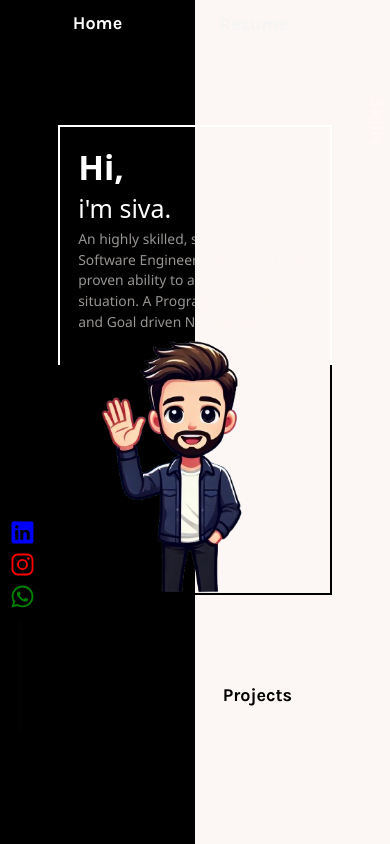
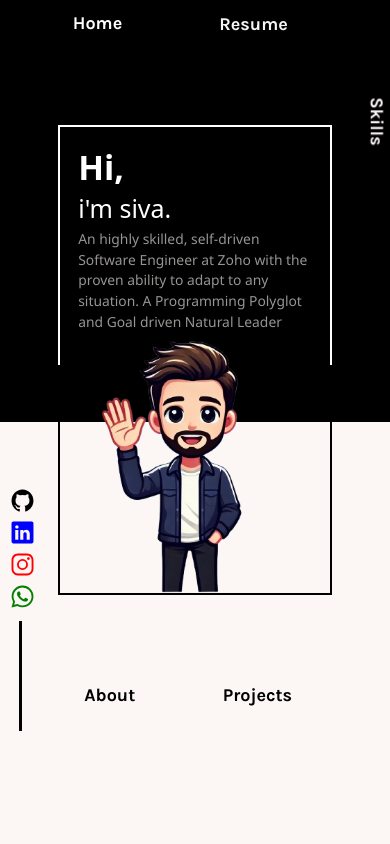
Before and after one commit to siva1212gmail/javascript, a plain HTML site: page index.html in a window 390 px wide. Drawn offline with nearby package versions, Linux system fonts and the light colour scheme.

Commit message:
Update style_media.css

```diff
--- a/css/index/style_media.css
+++ b/css/index/style_media.css
@@ -130,7 +130,7 @@
       /* Styles for small mobile devices */
       html, body {
           height: 100%;
-          background: linear-gradient(to top,#fcf6f4 50%, black 50%);
+          background: linear-gradient(to top,#fcf6f4 50%, black 50%)!important;
           overflow: hidden; /* Prevent scrolling */
         }
 
```
